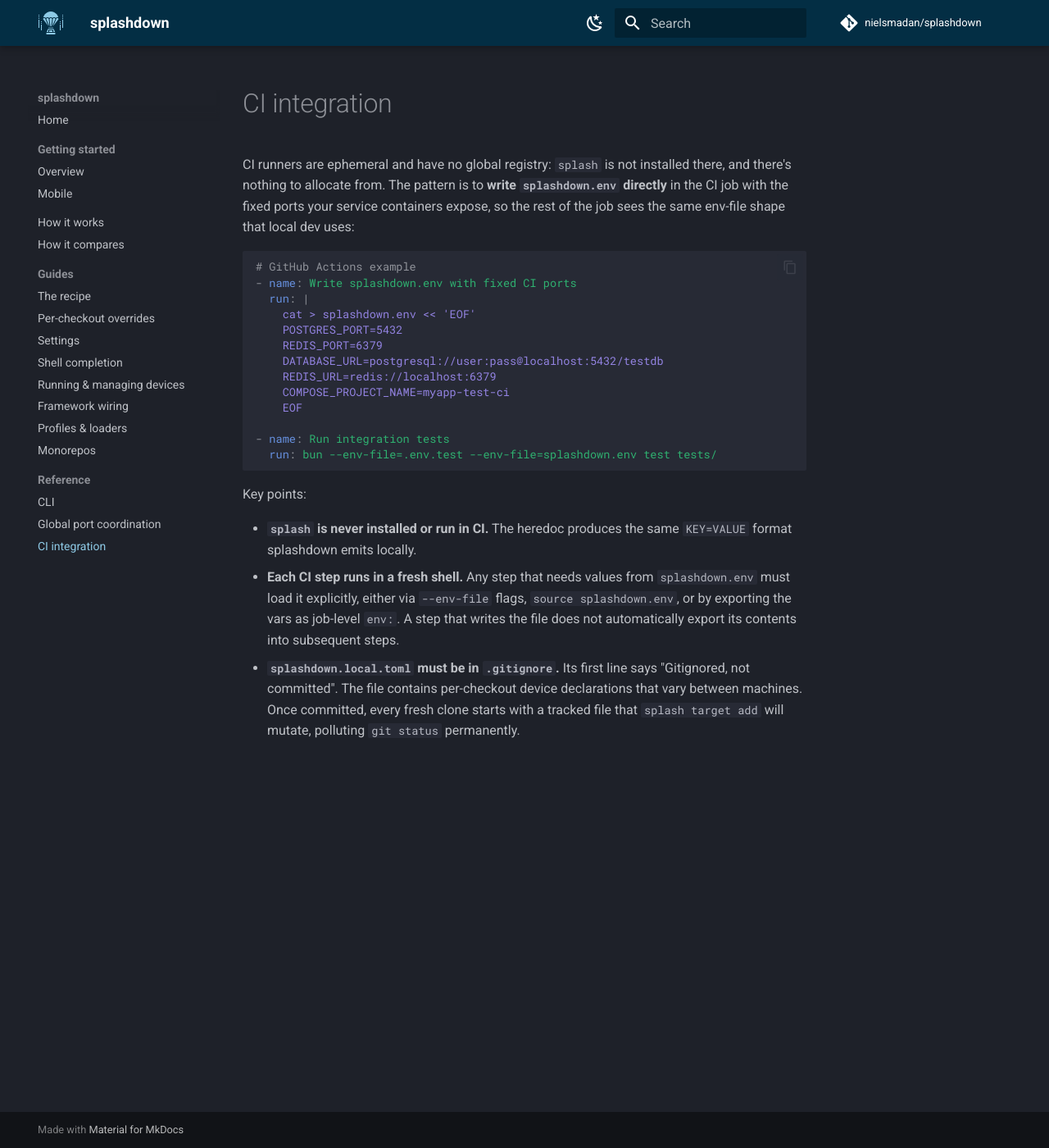
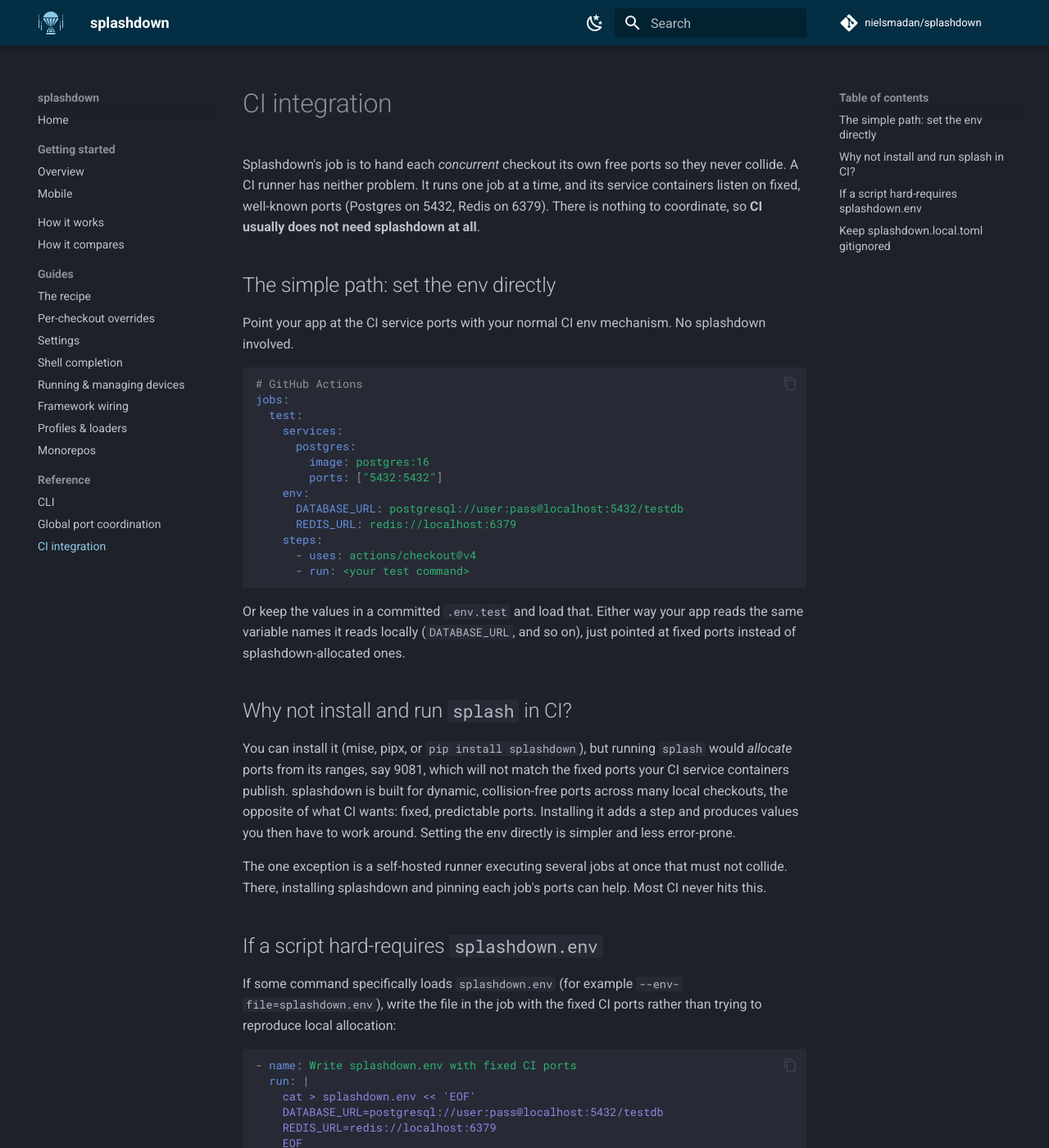
Before and after one commit to nielsmadan/splashdown, an MkDocs documentation site: the page built from docs/user/ci.md, in a window 1280 px wide and 1400 px high. Shown: the whole window at 82% size. Built offline with MkDocs 1.6.1 and Material for MkDocs 9.7.7, drawn with Linux system fonts in a browser that asks for light colours; comment, search, counter and statistics services are not loaded; some of the changed text lies outside the part shown.

Commit message:
chore: improve ci doc

````diff
--- a/docs/user/ci.md
+++ b/docs/user/ci.md
@@ -1,25 +1,50 @@
 # CI integration
 
-CI runners are ephemeral and have no global registry: `splash` is not installed there, and there's nothing to allocate from. The pattern is to **write `splashdown.env` directly** in the CI job with the fixed ports your service containers expose, so the rest of the job sees the same env-file shape that local dev uses:
+Splashdown's job is to hand each *concurrent* checkout its own free ports so they never collide. A CI runner has neither problem. It runs one job at a time, and its service containers listen on fixed, well-known ports (Postgres on 5432, Redis on 6379). There is nothing to coordinate, so **CI usually does not need splashdown at all**.
+
+## The simple path: set the env directly
+
+Point your app at the CI service ports with your normal CI env mechanism. No splashdown involved.
 
 ```yaml
-# GitHub Actions example
+# GitHub Actions
+jobs:
+  test:
+    services:
+      postgres:
+        image: postgres:16
+        ports: ["5432:5432"]
+    env:
+      DATABASE_URL: postgresql://user:pass@localhost:5432/testdb
+      REDIS_URL: redis://localhost:6379
+    steps:
+      - uses: actions/checkout@v4
+      - run: <your test command>
+```
+
+Or keep the values in a committed `.env.test` and load that. Either way your app reads the same variable names it reads locally (`DATABASE_URL`, and so on), just pointed at fixed ports instead of splashdown-allocated ones.
+
+## Why not install and run `splash` in CI?
+
+You can install it (mise, pipx, or `pip install splashdown`), but running `splash` would *allocate* ports from its ranges, say 9081, which will not match the fixed ports your CI service containers publish. splashdown is built for dynamic, collision-free ports across many local checkouts, the opposite of what CI wants: fixed, predictable ports. Installing it adds a step and produces values you then have to work around. Setting the env directly is simpler and less error-prone.
+
+The one exception is a self-hosted runner executing several jobs at once that must not collide. There, installing splashdown and pinning each job's ports can help. Most CI never hits this.
+
+## If a script hard-requires `splashdown.env`
+
+If some command specifically loads `splashdown.env` (for example `--env-file=splashdown.env`), write the file in the job with the fixed CI ports rather than trying to reproduce local allocation:
+
+```yaml
 - name: Write splashdown.env with fixed CI ports
   run: |
     cat > splashdown.env << 'EOF'
-    POSTGRES_PORT=5432
-    REDIS_PORT=6379
     DATABASE_URL=postgresql://user:pass@localhost:5432/testdb
     REDIS_URL=redis://localhost:6379
-    COMPOSE_PROJECT_NAME=myapp-test-ci
     EOF
-
-- name: Run integration tests
-  run: bun --env-file=.env.test --env-file=splashdown.env test tests/
 ```
 
-Key points:
+Prefer the direct-env approach above when you can. Each CI step runs in a fresh shell, so a step that writes the file does not export its contents to later steps. Load it explicitly with `--env-file`, `source splashdown.env`, or an `env:` block.
 
-- **`splash` is never installed or run in CI.** The heredoc produces the same `KEY=VALUE` format splashdown emits locally.
-- **Each CI step runs in a fresh shell.** Any step that needs values from `splashdown.env` must load it explicitly, either via `--env-file` flags, `source splashdown.env`, or by exporting the vars as job-level `env:`. A step that writes the file does not automatically export its contents into subsequent steps.
-- **`splashdown.local.toml` must be in `.gitignore`.** Its first line says "Gitignored, not committed". The file contains per-checkout device declarations that vary between machines. Once committed, every fresh clone starts with a tracked file that `splash target add` will mutate, polluting `git status` permanently.
+## Keep `splashdown.local.toml` gitignored
+
+Its first line says "Gitignored, not committed". It holds per-checkout device declarations that vary between machines. If it gets committed, every fresh clone starts with a tracked file that `splash target add` will later mutate, polluting `git status`.
````
